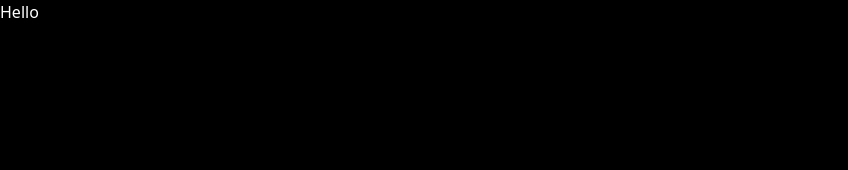
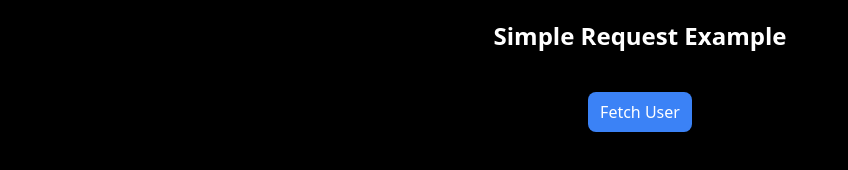
Before and after one commit to wojtekpiskorz/htmx_travis, a website: page public/index.html in a window 1280 px wide. Shown: the whole page, without its empty margins (0-848 px from the left). Drawn offline with nearby package versions, Linux system fonts and the light colour scheme.

Commit message:
working demo with users from placeholder

```diff
--- a/package.json
+++ b/package.json
@@ -11,7 +11,8 @@
   "author": "",
   "license": "ISC",
   "dependencies": {
-    "express": "^4.18.2"
+    "express": "^4.18.2",
+    "node-fetch": "^3.3.2"
   },
   "devDependencies": {
     "nodemon": "^3.0.2"
--- a/public/index.html
+++ b/public/index.html
@@ -19,7 +19,17 @@
 </head>
 
 <body style="background-color: black; color: white;">
-  <h1>Hello</h1>
+  <div class="text-center">
+    <h1 class="text-2xl font-bold my-5">
+      Simple Request Example
+    </h1>
+    <button
+      class="bg-blue-500 text-white py-2 px-3 my-5 rounded-lg"
+      hx-get="/users"
+      hx-target="#users"
+    >Fetch User</button>
+    <div id="users"></div>
+  </div>
 </body>
 
 </html>
```
Also changed, not shown: server.js (+22 -0 lines), 1 other file.
